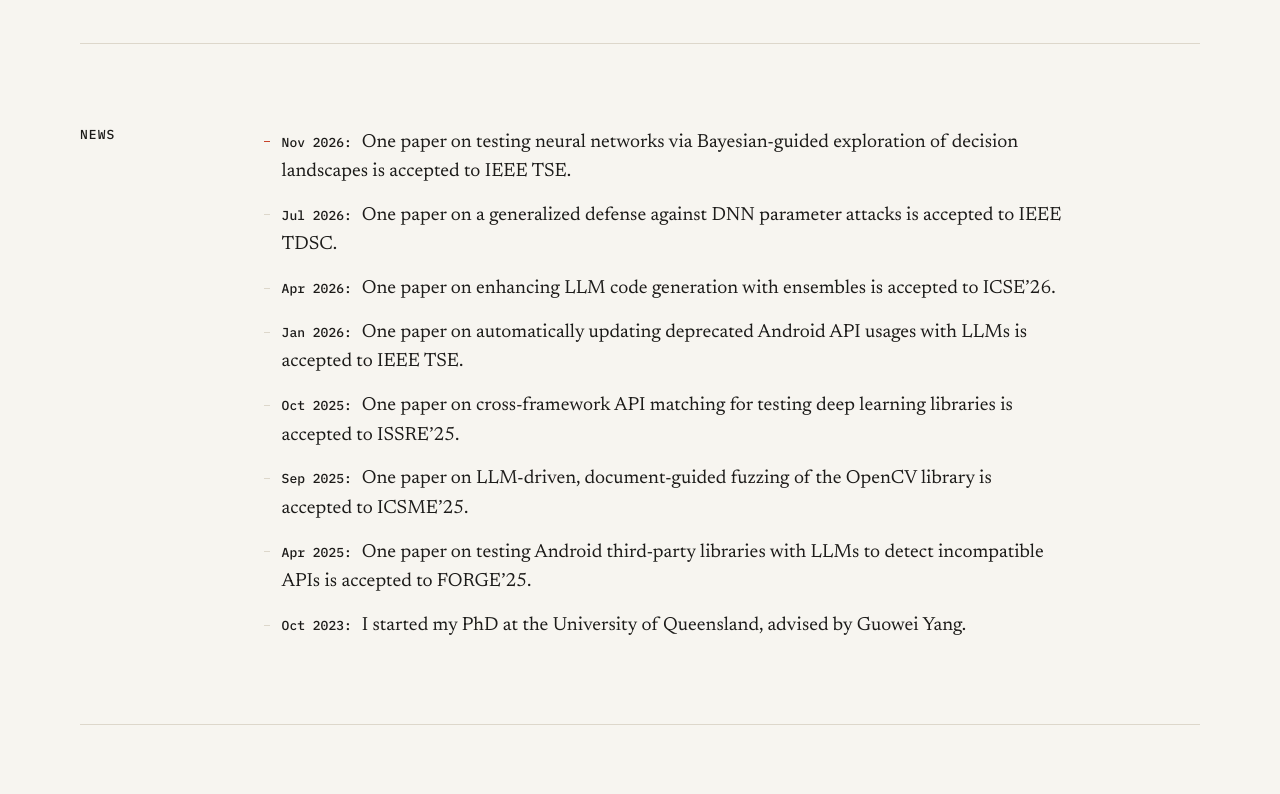
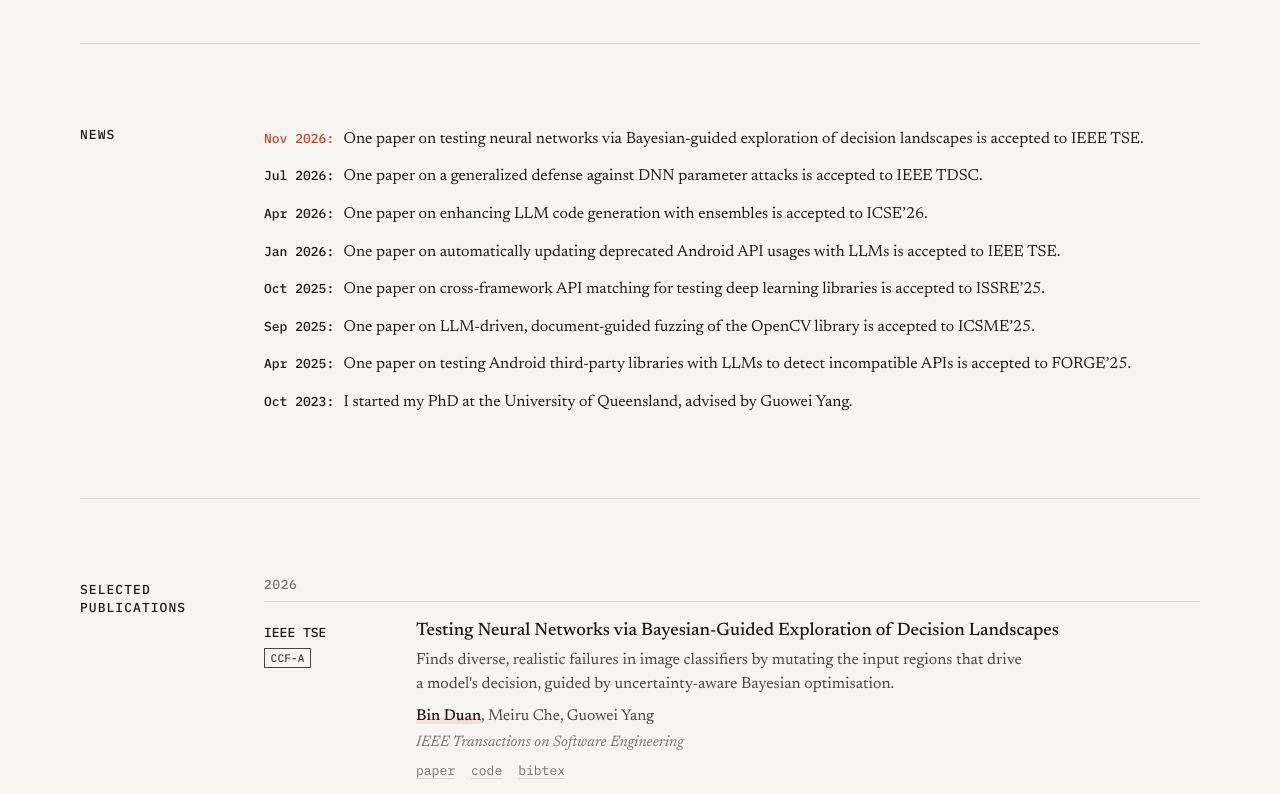
Before and after one commit to beanduan22/beanduan22.github.io, a plain HTML site: page index.html in a window 1280 px wide. Shown: the part 620-1414 px from the top of the page. Drawn offline with Linux system fonts and the light colour scheme.

Commit message:
style: one-line news entries, uniform rank badge color
Co-Authored-By: Claude Opus 5.5 <noreply@anthropic.com>

```diff
--- a/app.js
+++ b/app.js
@@ -55,8 +55,8 @@
   function rankBadges(p) {
     if (!p.ccf && !p.core) return null;
     return el('p', { class: 'ranks' }, [
-      p.ccf ? el('span', { class: `rank rank-${p.ccf === 'A' ? 'top' : 'mid'}`, text: `CCF-${p.ccf}` }) : null,
-      p.core ? el('span', { class: `rank rank-${p.core.startsWith('A') ? 'top' : 'mid'}`, text: `CORE ${p.core}` }) : null
+      p.ccf ? el('span', { class: 'rank', text: `CCF-${p.ccf}` }) : null,
+      p.core ? el('span', { class: 'rank', text: `CORE ${p.core}` }) : null
     ]);
   }
 
--- a/index.html
+++ b/index.html
@@ -11,9 +11,9 @@
   <title>binduan.github.io</title>
   <link rel="icon" href="assets/favicon.svg" type="image/svg+xml">
   <link rel="preload" href="assets/newsreader-latin-400-normal.woff2" as="font" type="font/woff2" crossorigin>
-  <link rel="stylesheet" href="styles.css?v=202611221627">
-  <script src="publications.js?v=202611221627" defer></script>
-  <script src="app.js?v=202611221627" defer></script>
+  <link rel="stylesheet" href="styles.css?v=202611221629">
+  <script src="publications.js?v=202611221629" defer></script>
+  <script src="app.js?v=202611221629" defer></script>
   <script type="application/ld+json">{"@context":"https://schema.org","@type":"Person","name":"Bin Duan","url":"https://beanduan22.github.io/","email":"mailto:b.duan@uq.edu.au","affiliation":{"@type":"CollegeOrUniversity","name":"The University of Queensland"},"sameAs":["https://github.com/beanduan22","https://scholar.google.com/citations?user=vhagAc0AAAAJ"]}</script>
 </head>
 <body>
--- a/styles.css
+++ b/styles.css
@@ -148,8 +148,7 @@ h1 { font-size: var(--text-name); font-weight: 400; line-height: 0.95; letter-sp
 /* ranks */
 .ranks { display: flex; flex-wrap: wrap; gap: 0.25rem; margin: 0.35rem 0 0 !important; }
 .rank { font: 500 0.6875rem/1 var(--mono); letter-spacing: 0.02em; padding: 0.22rem 0.35rem; border: 1px solid currentColor; white-space: nowrap; }
-.pub-venue .ranks .rank-top { color: var(--pen); font-weight: 500; }
-.pub-venue .ranks .rank-mid { color: var(--ink-soft); font-weight: 500; }
+.pub-venue .ranks .rank { color: var(--ink-soft); font-weight: 500; }
 
 
 /* intro bio directions */
@@ -158,10 +157,9 @@ h1 { font-size: var(--text-name); font-weight: 400; line-height: 0.95; letter-sp
 .pub-note { font: 400 var(--text-sm) var(--mono); color: var(--muted); margin: 0 0 1.75rem; }
 
 /* news */
-.news { list-style: none; margin: 0; padding: 0; max-width: 50rem; }
-.news li { padding: 0.45rem 0 0.45rem 1.1rem; position: relative; line-height: 1.55; }
-.news li::before { content: ""; position: absolute; left: 0; top: 1.3rem; width: 0.4rem; height: 1px; background: var(--rule); }
-.news li:first-child::before { background: var(--pen); }
+.news { list-style: none; margin: 0; padding: 0; max-width: none; font-size: 1rem; }
+.news li { padding: 0.4rem 0; line-height: 1.55; }
+.news li:first-child time { color: var(--pen); }
 .news time { font: 500 var(--text-sm) var(--mono); color: var(--ink); margin-right: 0.35rem; white-space: nowrap; }
 
 /* links between pages */
```
Also changed, not shown: research-outputs.html (+3 -3 lines).
